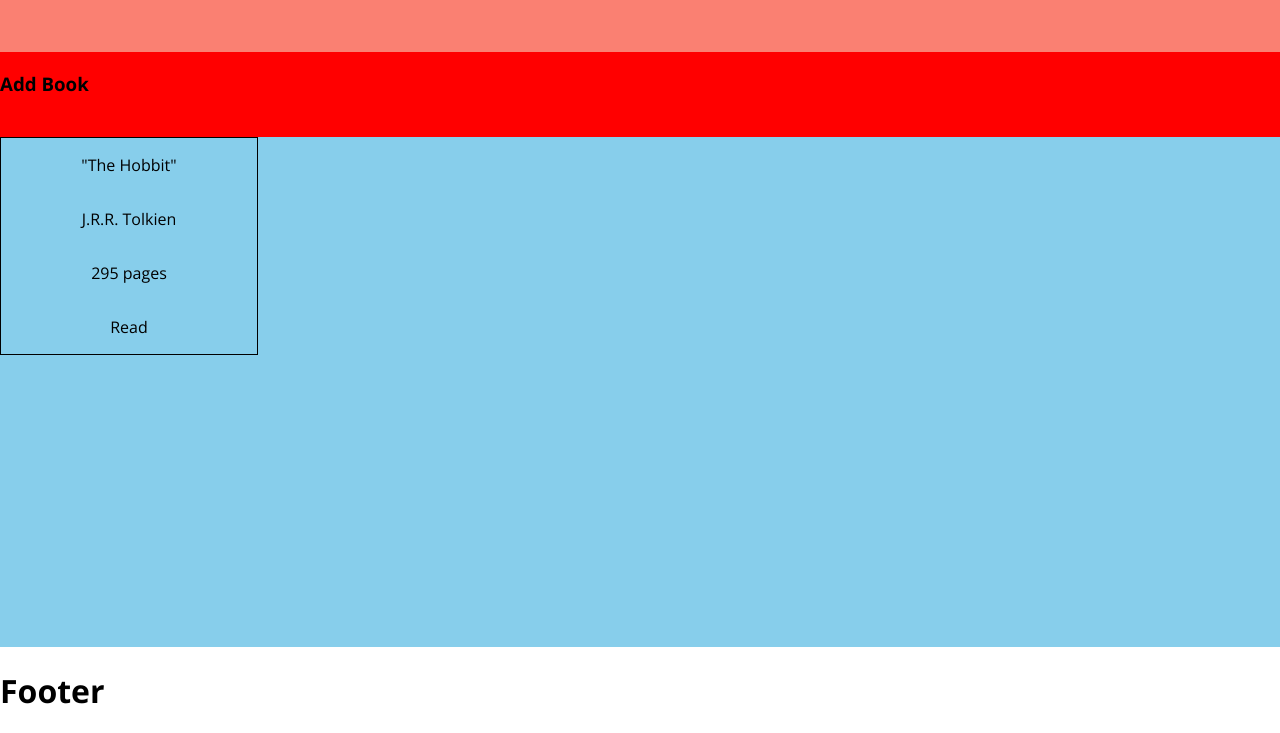
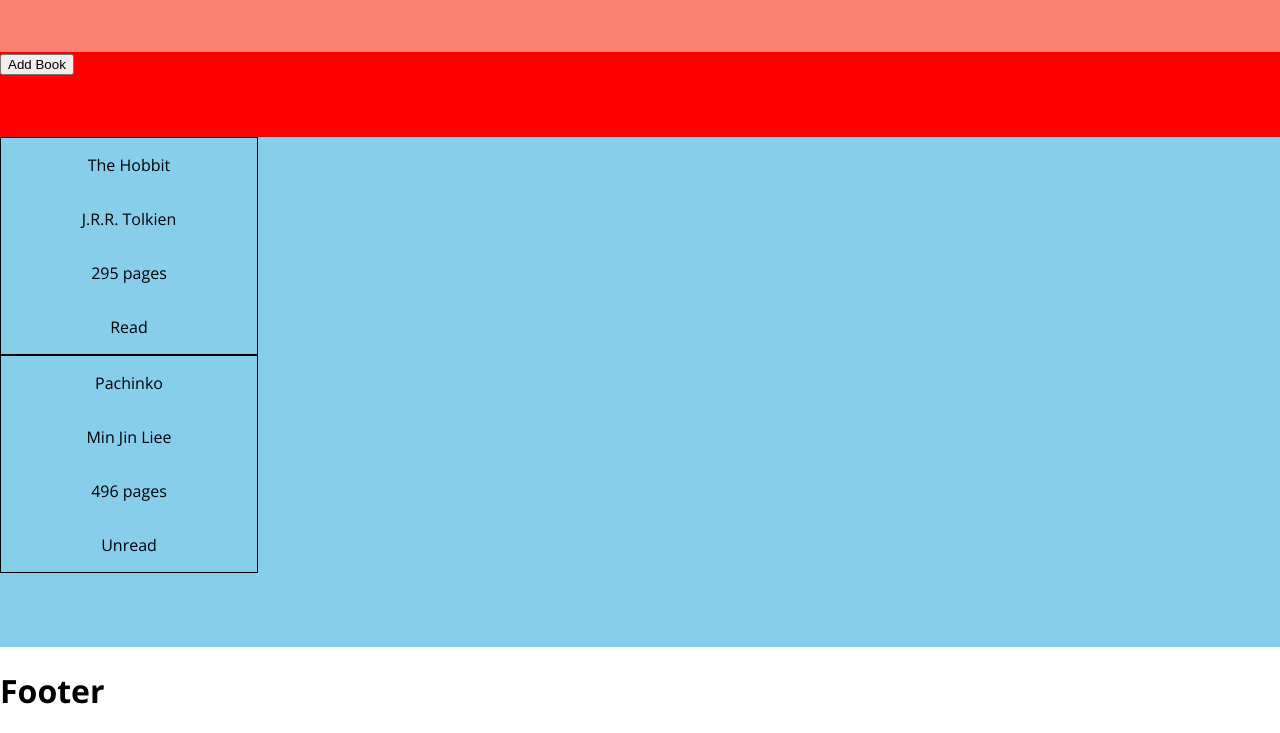
Before and after one commit to braddefauw/library-top, a plain HTML site: page index.html in a window 1280 px wide. Shown: the part 67-800 px from the top of the page. Drawn offline with nearby package versions, Linux system fonts and the light colour scheme.

Commit message:
dynamically made cards from js + updated add book to button

```diff
--- a/index.html
+++ b/index.html
@@ -16,15 +16,10 @@
     </header>
     <div class="card-container">
         <div class="card-title">
-            <h3>Add Book</h3>
+            <input type="button" value="Add Book">
         </div>
-        <div class="cards">
-            <div class="card">
-                <p id="title"></p>
-                <p id="author"></p>
-                <p id="pages"></p>
-                <p id="read"></p>
-            </div>
+        <div id="cards">
+
         </div>
     </div>
     <footer>
--- a/script.js
+++ b/script.js
@@ -16,7 +16,33 @@ function addBookToLibrary() {
 
 addBookToLibrary()
 
-function makeNewCard(){}
+function makeNewCard(){
+  for(const obj of myLibrary){
+    let cards = document.getElementById("cards");
+    let card = document.createElement("div");
+    card.classList.add("card");
+
+    let cardTitle = document.createElement("p");
+    cardTitle.innerText = obj.title;
+    card.appendChild(cardTitle);
+
+    let cardAuthor = document.createElement("p");
+    cardAuthor.innerText = obj.author;
+    card.appendChild(cardAuthor);
+
+    let cardPages = document.createElement("p");
+    cardPages.innerText = `${obj.pages} pages`;
+    card.appendChild(cardPages);
+
+    let cardRead = document.createElement("p");
+    cardRead.innerText = obj.read;
+    card.appendChild(cardRead);
+
+    cards.appendChild(card);
+  }
+}
+
+makeNewCard();
 
 document.getElementById("title").innerText = `"${myLibrary[0].title}"`;
 document.getElementById("author").innerText = myLibrary[0].author;
```
